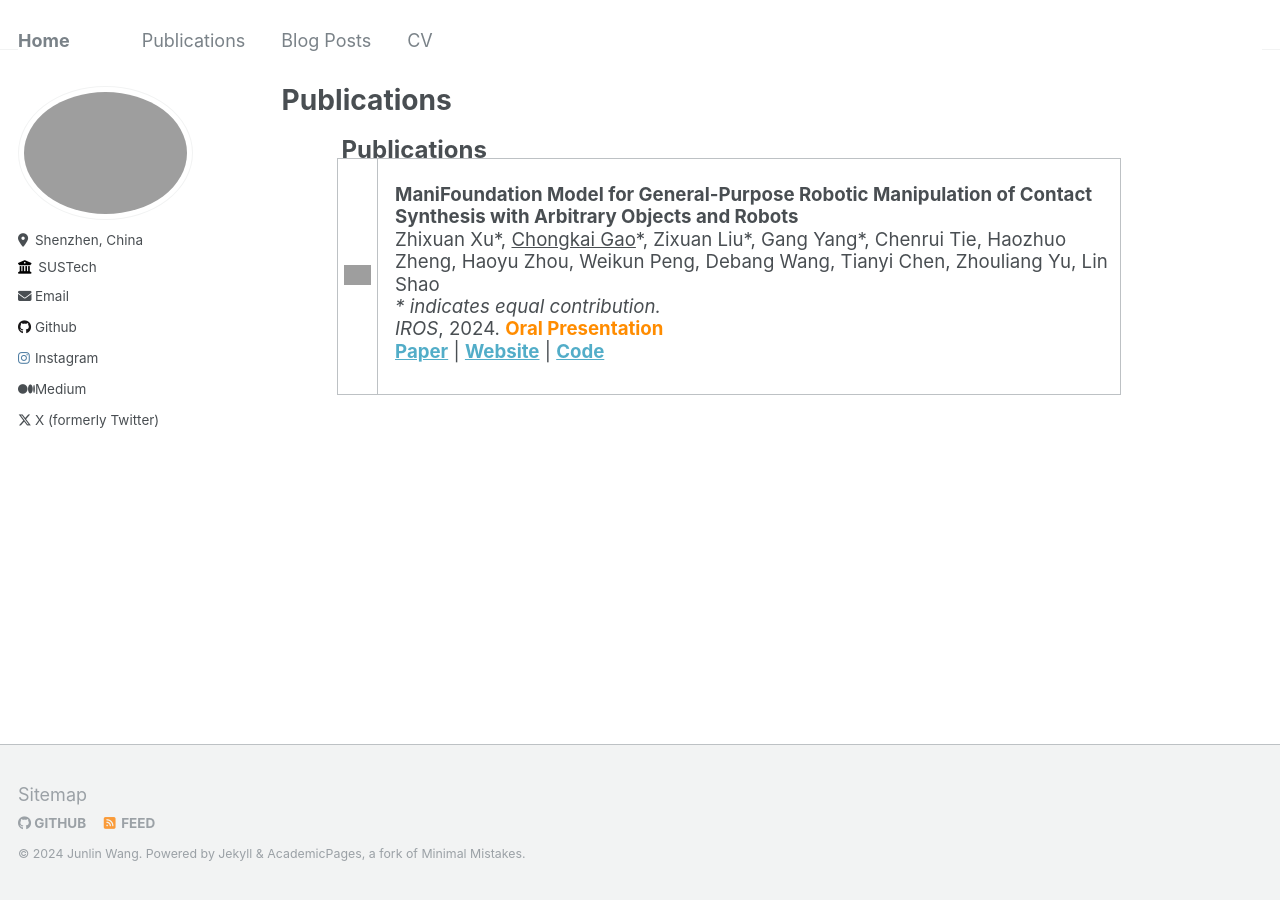
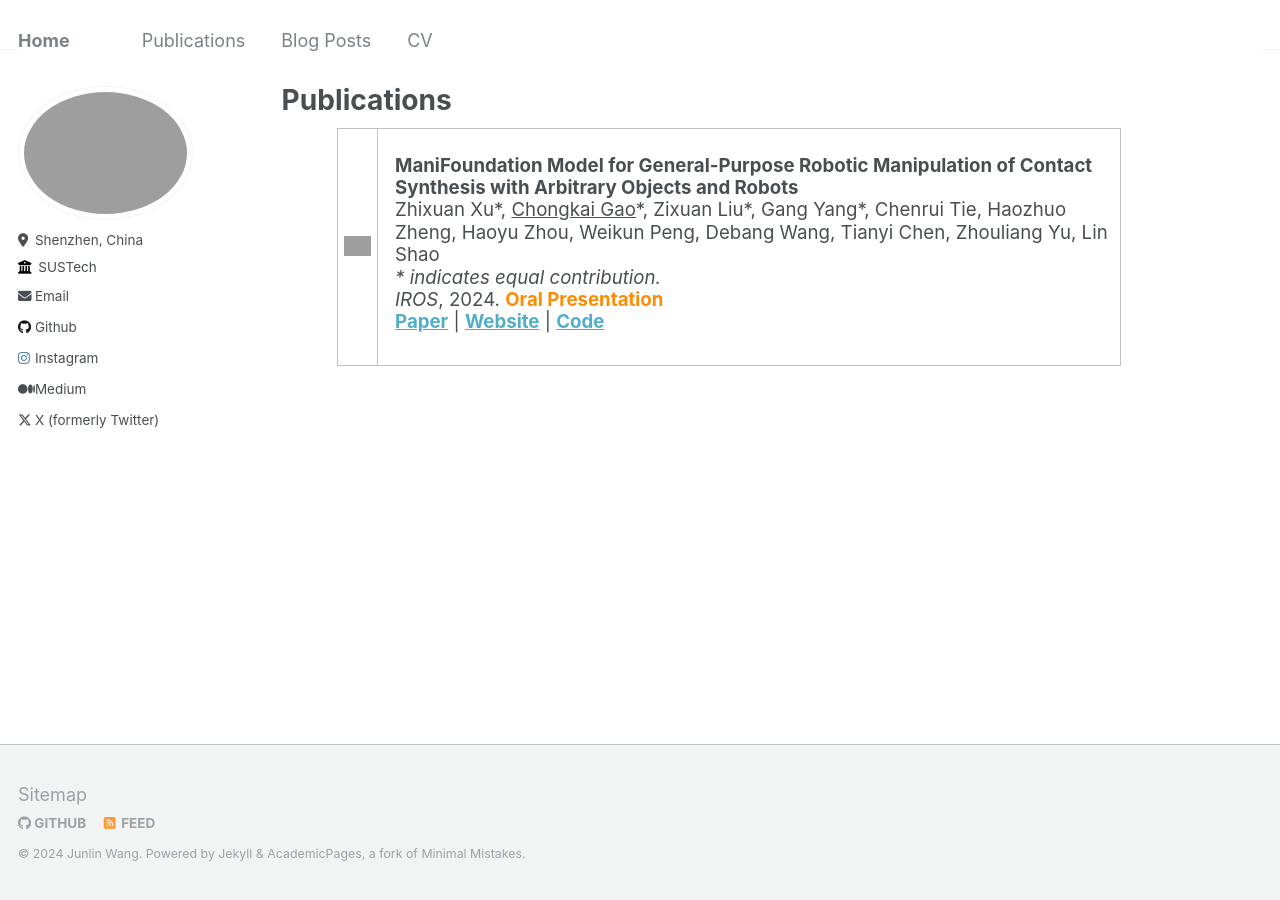
Before and after one commit to HenryWJL/HenryWJL.github.io, a Jekyll site: the page built from _pages/publications.html, in a window 1280 px wide. Built offline with Jekyll 4.4.1, drawn with Linux system fonts in a browser that asks for light colours; grey boxes are pictures that could not be loaded.

Commit message:
Update publications.html

```diff
--- a/_pages/publications.html
+++ b/_pages/publications.html
@@ -7,13 +7,13 @@ author_profile: true
 
 <table style="width:80%;margin-left: 55px;">
 	<tbody>
-	<tr>
+<!-- 	<tr>
 		<p style="margin-left: 60px;margin-bottom: -10px"><b><font size="5">
 		Publications</font></b></p>
-	</tr>
+	</tr> -->
 
 	<tr align="left">
-		<td width="20%" valign="top"><p><img src="/images/profile.jpg" height="180" width="280" alt="gimo"  align="top"></p></td>
+		<td width="20%" valign="top"><p><img src="/images/profile.jpg" height="480" width="480" alt="gimo"  align="top"></p></td>
 		<td width="80%" valign="top"><p style="font-size: 14pt;line-height: 1.2;width: 19cm; margin-left: 10px">
 			<strong >ManiFoundation Model for General-Purpose Robotic Manipulation of Contact Synthesis with Arbitrary Objects and Robots</strong><br>
 						Zhixuan Xu*, <span style="text-decoration: underline">Chongkai Gao</span>*, Zixuan Liu*, Gang Yang*, Chenrui Tie, Haozhuo Zheng, Haoyu Zhou, Weikun Peng, Debang Wang, Tianyi Chen, Zhouliang Yu, Lin Shao<br>
```
